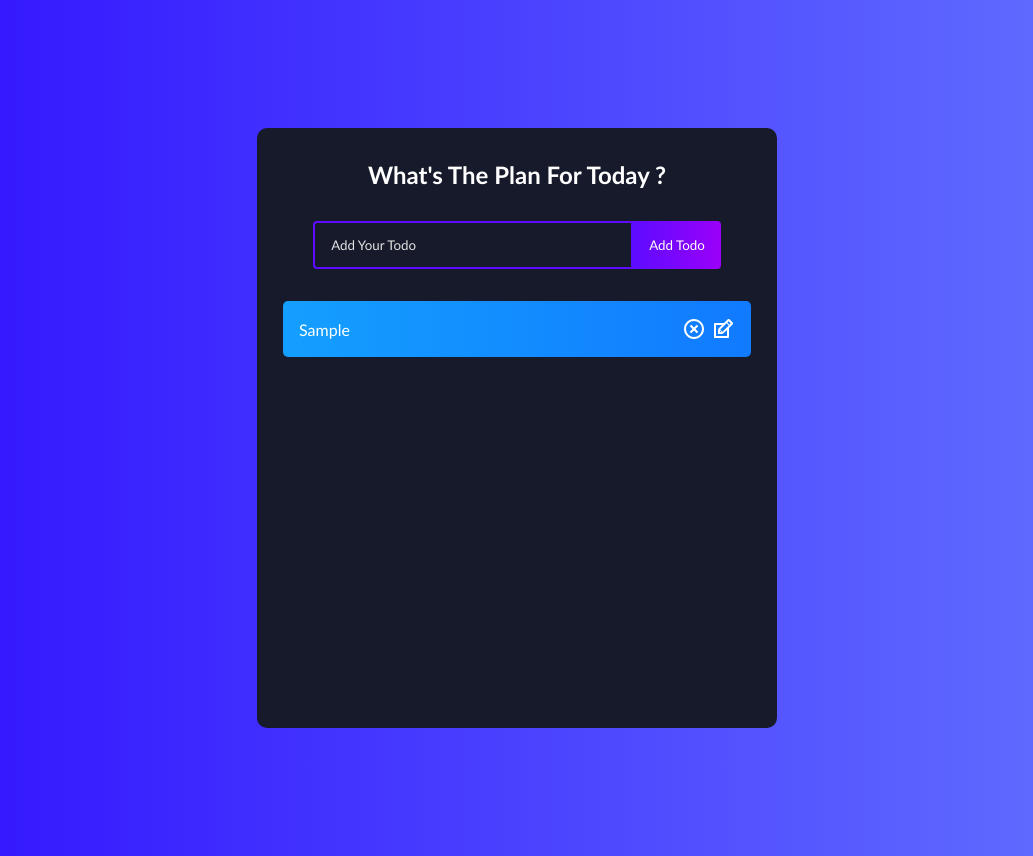
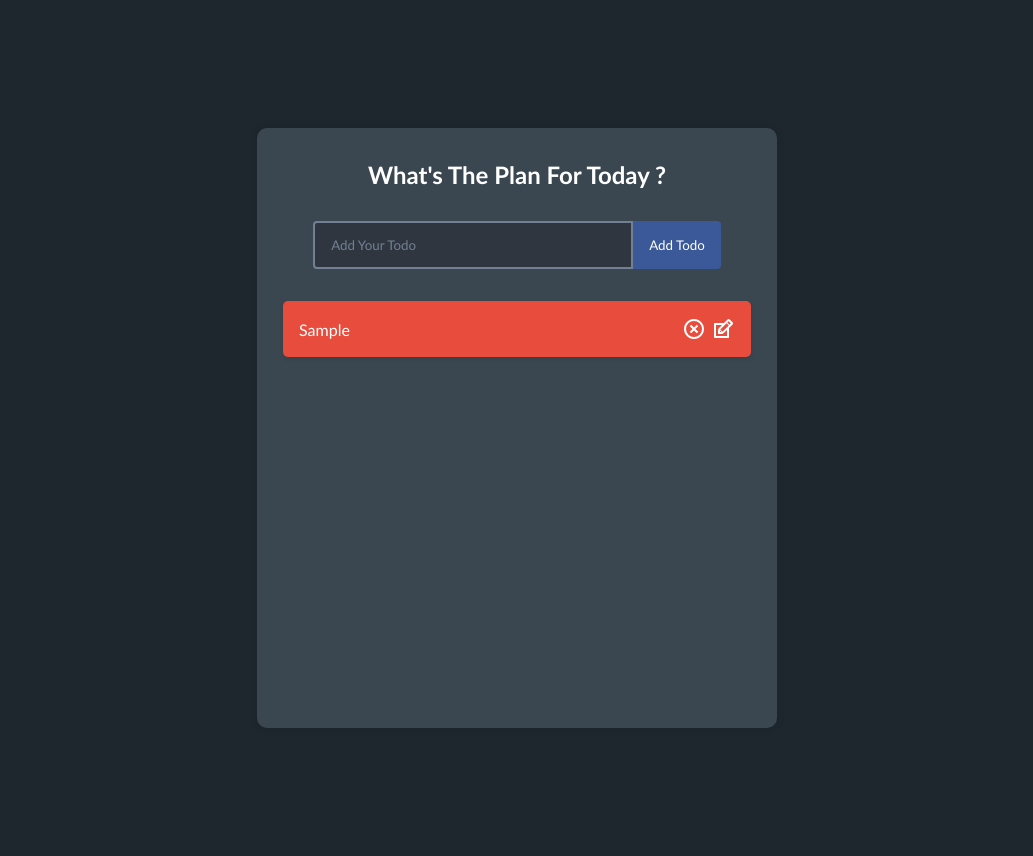
Before and after one commit to stanny880913/React-TodoList, a React (Create React App) app: page / in a window 1280 px wide. Both pictures are taken after typing "Sample" into the empty fields and a click on the button "Add Todo". Shown: the whole page, without its empty margins (123-1156 px from the left). Built offline with nearby package versions, Linux system fonts and the light colour scheme.

Commit message:
change color style

```diff
--- a/src/App.css
+++ b/src/App.css
@@ -7,23 +7,21 @@
 }
 
 body {
-  background: linear-gradient(
-    90deg,
-    rgba(48, 16, 255, 1) 0%,
-    rgba(100, 115, 255, 1) 100%
-  );
+  background: #1e272e;
 }
+
 .todo-app {
   display: flex;
   flex-direction: column;
-  justify-content: start;
+  justify-content: flex-start;
   width: 520px;
   min-height: 600px;
-  background: #161a2b;
+  background: #3b4750;
   text-align: center;
   margin: 128px auto;
   border-radius: 10px;
   padding-bottom: 32px;
+  box-shadow: 0 0 10px rgba(0, 0, 0, 0.1);
 }
 
 h1 {
@@ -44,15 +42,15 @@ h1 {
 .todo-input {
   padding: 14px 32px 14px 16px;
   border-radius: 4px 0 0 4px;
-  border: 2px solid #5d0cff;
+  border: 2px solid #718093;
   outline: none;
   width: 320px;
-  background: transparent;
+  background: #2f3640;
   color: #fff;
 }
 
 .todo-input::placeholder {
-  color: #e2e2e2;
+  color: #718093;
 }
 
 .todo-button {
@@ -61,25 +59,18 @@ h1 {
   border-radius: 0 4px 4px 0;
   cursor: pointer;
   outline: none;
-  background: linear-gradient(
-    90deg,
-    rgba(93, 12, 255, 1) 0%,
-    rgba(155, 0, 250, 1) 100%
-  );
+  background: #3b5998;
   color: #fff;
   text-transform: capitalize;
 }
 
 .todo-input.edit {
-  border: 2px solid #149fff;
+  border: 2px solid rgb(183, 70, 39);
 }
 
 .todo-button.edit {
-  background: linear-gradient(
-    90deg,
-    rgba(20, 159, 255, 1) 0%,
-    rgba(17, 122, 255, 1) 100%
-  );
+  background: #e74c3c;
+  color: #fff;
   padding: 16px 22px;
 }
 
@@ -94,40 +85,24 @@ h1 {
   justify-content: space-between;
   align-items: center;
   margin: 4px auto;
-  color: #fff;
-  background: linear-gradient(
-    90deg,
-    rgba(255, 118, 20, 1) 0%,
-    rgba(255, 84, 17, 1) 100%
-  );
-
+  color: #fff; /* 白色文字 */
+  background: #2f3640; /* 深灰色背景 */
   padding: 16px;
   border-radius: 5px;
   width: 90%;
+  box-shadow: 0 2px 5px rgba(0, 0, 0, 0.1); /* 添加陰影效果 */
 }
 
 .todo-row:nth-child(4n + 1) {
-  background: linear-gradient(
-    90deg,
-    rgba(93, 12, 255, 1) 0%,
-    rgba(155, 0, 250, 1) 100%
-  );
+  background: #3b5998; /* 深藍色背景 */
 }
 
 .todo-row:nth-child(4n + 2) {
-  background: linear-gradient(
-    90deg,
-    rgba(255, 12, 241, 1) 0%,
-    rgba(250, 0, 135, 1) 100%
-  );
+  background: #9b59b6; /* 紫色背景 */
 }
 
 .todo-row:nth-child(4n + 3) {
-  background: linear-gradient(
-    90deg,
-    rgba(20, 159, 255, 1) 0%,
-    rgba(17, 122, 255, 1) 100%
-  );
+  background: #e74c3c; /* 紅色背景 */
 }
 
 .icons {
@@ -139,9 +114,9 @@ h1 {
 
 .delete-icon {
   margin-right: 5px;
-  color: #fff;
+  color: #fff; /* 白色文字 */
 }
 
 .edit-icon {
-  color: #fff;
+  color: #fff; /* 白色文字 */
 }
--- a/src/App.js
+++ b/src/App.js
@@ -1,4 +1,3 @@
-import React, { useState } from "react";
 import "./App.css";
 import TodoList from "./component/TodoList";
 function App() {
--- a/src/component/TodoForm.js
+++ b/src/component/TodoForm.js
@@ -54,5 +54,4 @@ function TodoForm(props) {
     </form>
   );
 }
-
 export default TodoForm;
```
